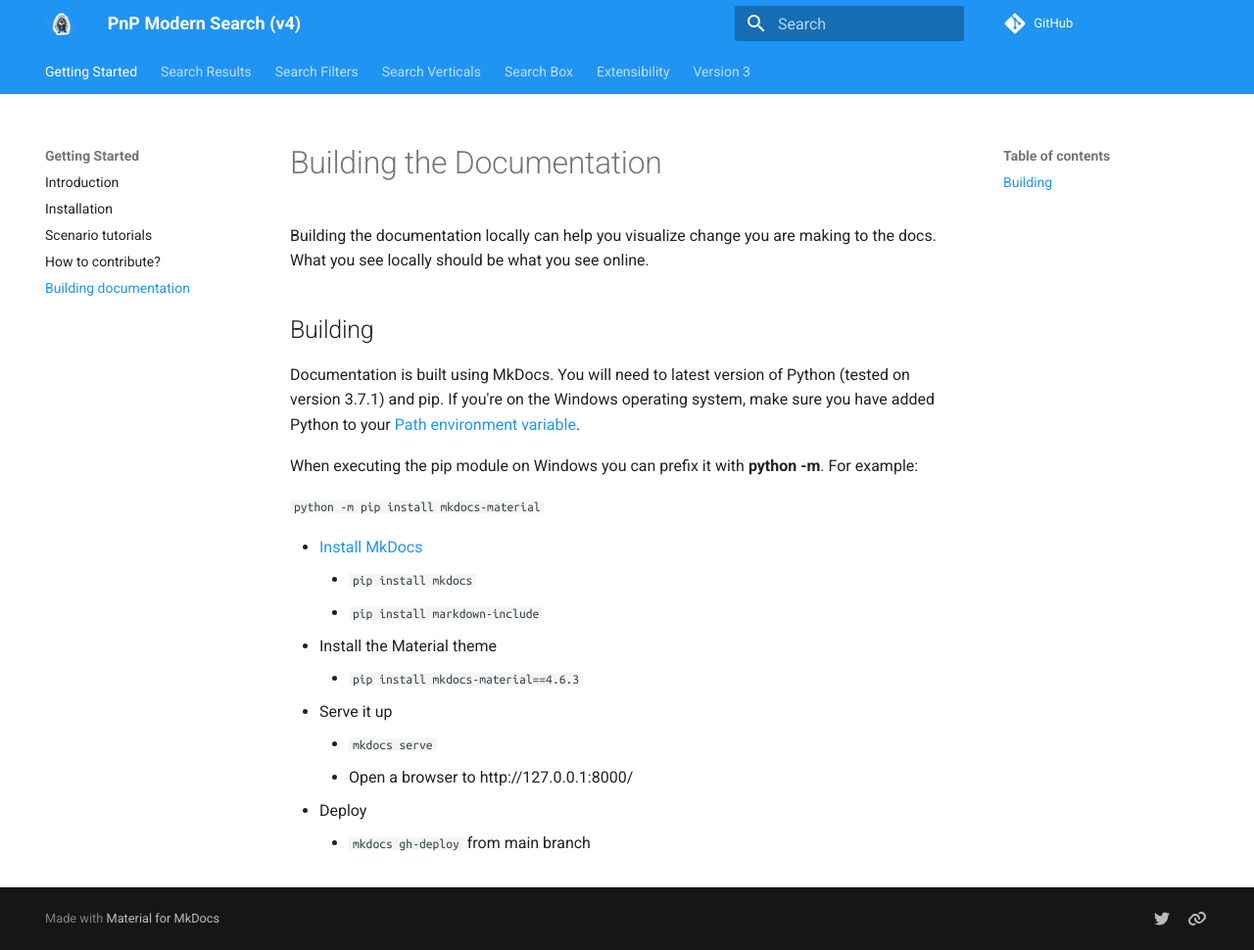
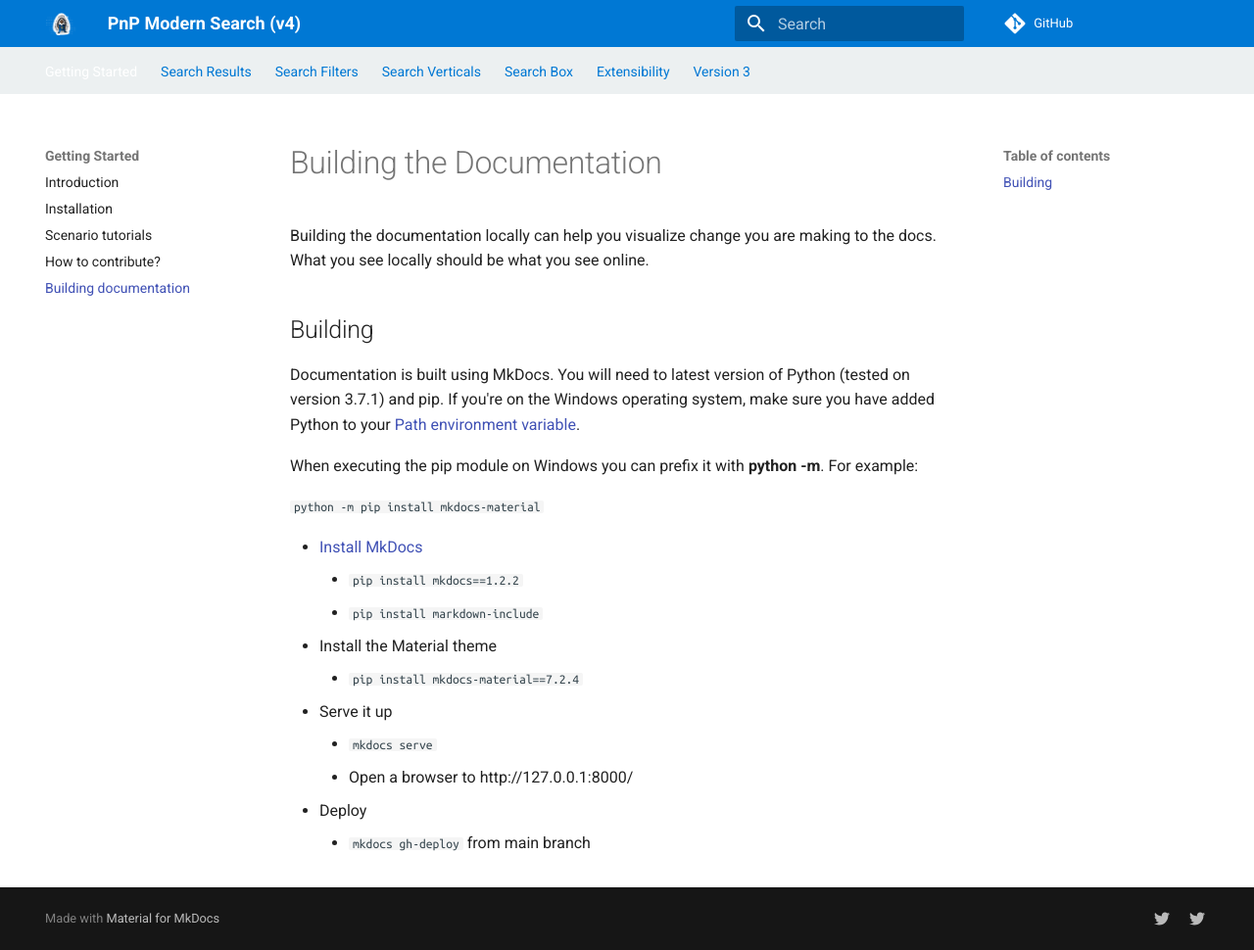
Before and after one commit to dominic5perezd/pnp-modern-search, an MkDocs documentation site: the page built from docs/build-the-doc.md, in a window 1280 px wide and 970 px high. Shown: the whole window at 98% size. Built offline with MkDocs 1.6.1 and Material for MkDocs 9.7.7, drawn with Linux system fonts in a browser that asks for light colours; comment, search, counter and statistics services are not loaded.

Commit message:
#1201 [Documentation] - Updated to mkdocs 1.2.2 and mkdocs-material 7.2.4 - Removed verticals tokens as they are not implemented.

```diff
--- a/docs/assets/extra.css
+++ b/docs/assets/extra.css
@@ -7,3 +7,16 @@
 .logo {
     width: 150px;
 }
+
+.md-header {
+    background-color: #0078d4;
+}
+
+.md-tabs {
+    background-color: #ecf0f1;
+}
+
+.md-tabs__link {
+    opacity: 1;
+    color: #0078d4;
+}
--- a/docs/build-the-doc.md
+++ b/docs/build-the-doc.md
@@ -12,10 +12,10 @@ For example:
 `python -m pip install mkdocs-material`
 
 - [Install MkDocs](https://www.mkdocs.org/#installation)
-    - `pip install mkdocs`
+    - `pip install mkdocs==1.2.2`
     - `pip install markdown-include`
 - Install the Material theme
-    - `pip install mkdocs-material==4.6.3`
+    - `pip install mkdocs-material==7.2.4`
 - Serve it up
     - `mkdocs serve`
     - Open a browser to http://127.0.0.1:8000/
--- a/mkdocs.yml
+++ b/mkdocs.yml
@@ -1,4 +1,6 @@
 site_name: PnP Modern Search (v4)
+site_url: 'http://127.0.0.1:8000/'
+use_directory_urls: true
 nav:
   - Getting Started:
     - Introduction: index.md
@@ -31,14 +33,14 @@ nav:
     - Documentation: v3/index.md
 theme:
   name: 'material'
-  palette:
-    primary: 'blue'
-    accent: orange
-  feature:
-    tabs: true
-  logo: 'assets/pnp_logo.png'
+  features:
+    - navigation.tabs
+    - instant
   font:
     code: 'Ubuntu Mono'
+  logo: 'assets/pnp_logo.png'
+  icon:
+    logo: material/cloud
 extra_css:
   - 'assets/extra.css'
 markdown_extensions:
@@ -52,9 +54,9 @@ markdown_extensions:
           base_path: docs
 extra:
   social:
-    - type: 'twitter'
+    - icon: fontawesome/brands/twitter
       link: 'https://twitter.com/m365pnp'
-    - type: 'link'
+    - icon: fontawesome/brands/twitter
       link: 'https://microsoft-search.github.io/pnp-modern-search/'
 repo_url: https://github.com/microsoft-search/pnp-modern-search/
 edit_uri: blob/develop/docs
```
Also changed, not shown: docs/usage/search-results/tokens.md (+0 -2 lines).
